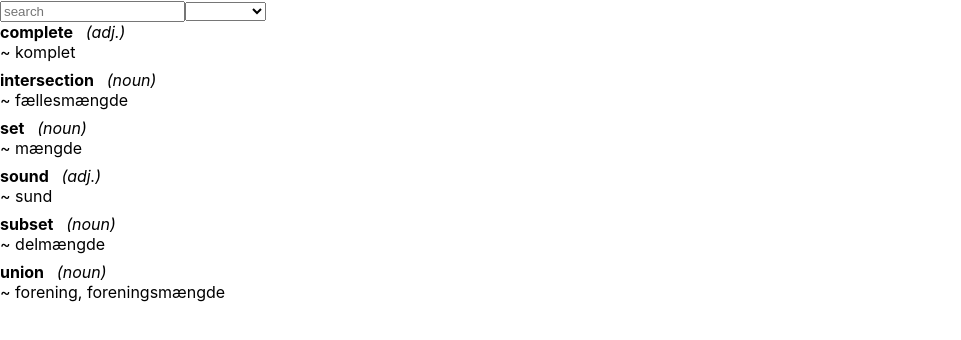
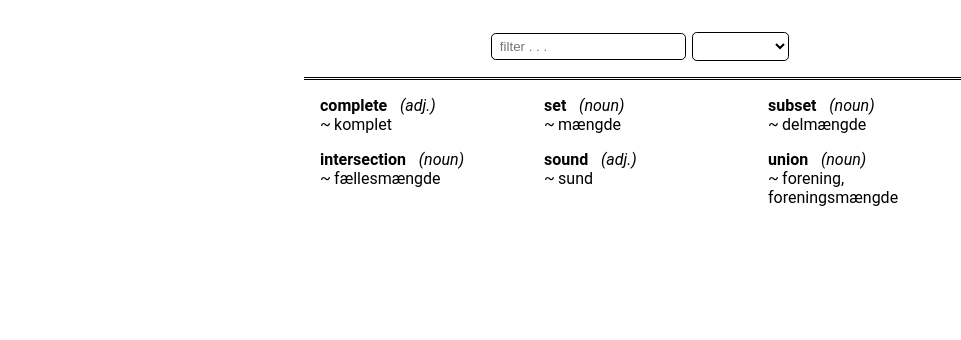
Before and after one commit to SSoelvsten/en-dk, a React (Create React App) app: page / in a window 1280 px wide. Shown: the top 340 px of the page, without its empty margins (0-961 px from the left). Built offline with nearby package versions, Linux system fonts and the light colour scheme.

Commit message:
Style page as an old school dictionary

```diff
--- a/public/index.html
+++ b/public/index.html
@@ -6,8 +6,8 @@
     <meta name="viewport" content="width=device-width, initial-scale=1" />
     <meta name="theme-color" content="#000000" />
     <meta
-      name="description"
-      content="Web site created using create-react-app"
+      name="en-dk"
+      content="Dictionary of Technical Terms in Computer Science"
     />
     <link rel="apple-touch-icon" href="%PUBLIC_URL%/logo192.png" />
     <!--
@@ -24,7 +24,7 @@
       work correctly both with client-side routing and a non-root public URL.
       Learn how to configure a non-root public URL by running `npm run build`.
     -->
-    <title>React App</title>
+    <title>CS Dictionary <en-dk></title>
   </head>
   <body>
     <noscript>You need to enable JavaScript to run this app.</noscript>
--- a/src/App.scss
+++ b/src/App.scss
@@ -1,3 +1,26 @@
 .App {
+  padding: 2rem;
+  max-width: 42rem;
+  margin: auto;
 
+  .Separator {
+    margin: 1rem 0;
+    border-bottom: double;
+  }
+
+  .Words {
+    margin: 1rem;
+    column-count: 3;
+    column-gap: 2rem;
+    column-fill: balance;
+
+    @media screen and (max-width: 50rem) {
+        column-count: 2;
+    }
+
+    .Lexeme {
+      break-inside: avoid-column;
+      margin-bottom: 1rem;
+    }
+  }
 }
--- a/src/App.tsx
+++ b/src/App.tsx
@@ -13,7 +13,9 @@ const App = () => {
     <div className="App">
       <Filter onChange={setFilterCtxt} />
 
-      <div>
+      <div className="Separator" />
+
+      <div className="Words">
         {Dictionary.en_dk
                    .filter((l : Dictionary.Lexeme) => {
                       return l.word.includes(filterCtxt.input)
--- a/src/Filter.scss
+++ b/src/Filter.scss
@@ -0,0 +1,17 @@
+.Filter {
+  margin: auto;
+  width: fit-content;
+
+  $select-width: 7rem;
+
+  input {
+    margin-right: 0.4rem;
+  }
+
+  input, select {
+    background-color: white;
+    border-radius: 0.3rem;
+    border: 0.1rem solid black;
+    padding: 0.3rem 0.5rem;
+  }
+}
--- a/src/Filter.tsx
+++ b/src/Filter.tsx
@@ -29,9 +29,9 @@ const Filter = ({ onChange } : FilterProps) => {
   ];
 
   return (
-    <div className="Search">
+    <div className="Filter">
         <input onChange={(e) => setInput(e.target.value)}
-               placeholder="search"
+               placeholder="filter . . ."
         />
 
         <select onChange={(e) => setCategory(e.target.value as any)}>
--- a/src/Lexeme.scss
+++ b/src/Lexeme.scss
@@ -1,5 +1,5 @@
 .Lexeme {
-    margin-bottom: 0.5rem;
+  display: block;
 
   .Word {
     display: inline-block;
@@ -10,7 +10,8 @@
     display: inline-block;
     font-style: italic;
   }
-    .Translation {
-        display: block;
+  .Translation::before {
+    content: "\007E";
+    margin-right: 0.2rem;
   }
 }
--- a/src/Lexeme.tsx
+++ b/src/Lexeme.tsx
@@ -12,7 +12,7 @@ const Lexeme = ({ lexeme } : LexemeProps) => {
       <div className="Word">{lexeme.word}</div>
       <div className="Type">({lexeme.type})</div>
 
-      <div className="Translation">~ {lexeme.translation}</div>
+      <div className="Translation">{lexeme.translation}</div>
     </div>
   );
 };
--- a/src/index.scss
+++ b/src/index.scss
@@ -1,13 +1,10 @@
 body {
   margin: 0;
-  font-family: -apple-system, BlinkMacSystemFont, 'Segoe UI', 'Roboto', 'Oxygen',
-    'Ubuntu', 'Cantarell', 'Fira Sans', 'Droid Sans', 'Helvetica Neue',
-    sans-serif;
+  font-family: 'Roboto', sans-serif;
   -webkit-font-smoothing: antialiased;
   -moz-osx-font-smoothing: grayscale;
 }
 
 code {
-  font-family: source-code-pro, Menlo, Monaco, Consolas, 'Courier New',
-    monospace;
+  font-family: source-code-pro, Menlo, Monaco, Consolas, 'Courier New', monospace;
 }
```
Lines whose indentation alone changed are shown as unchanged.
